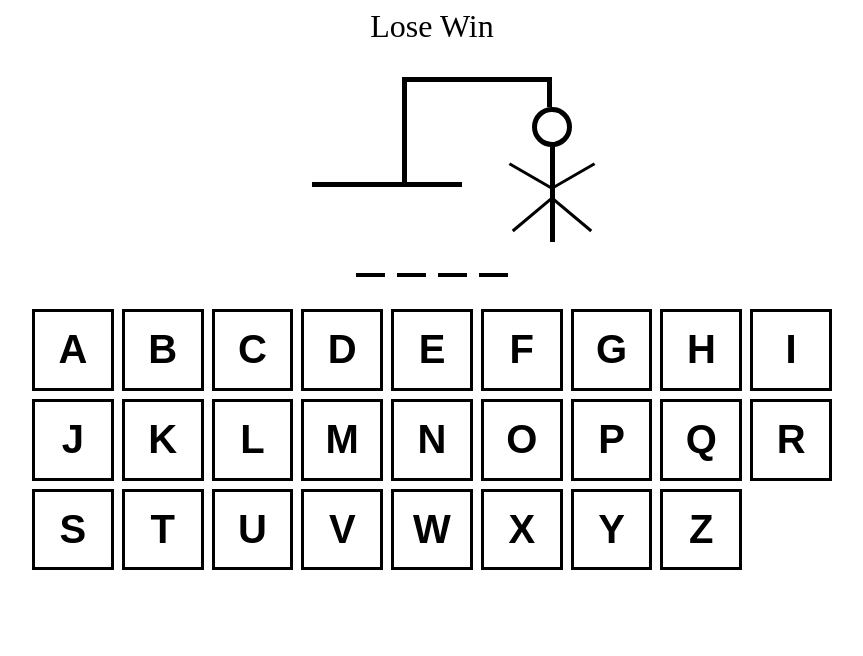
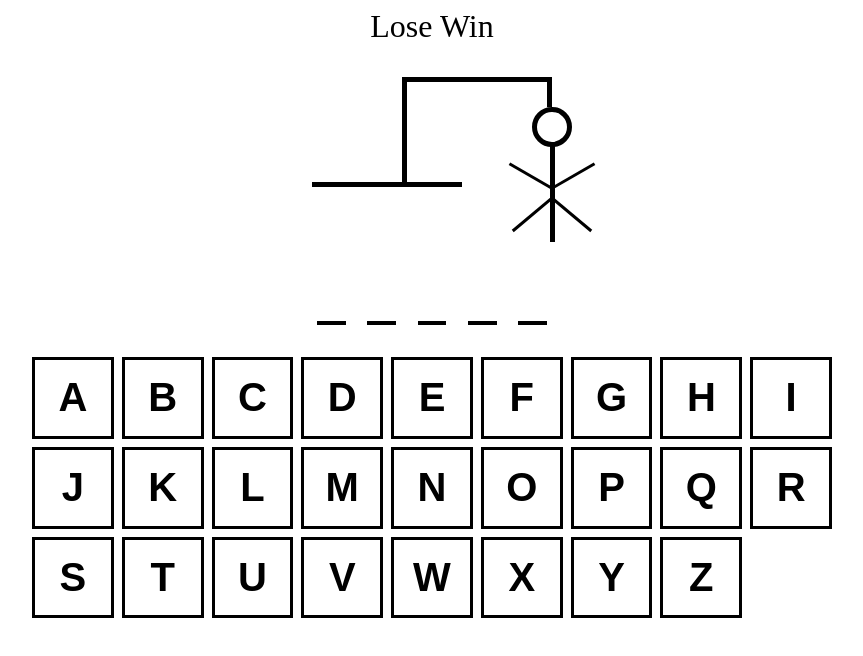
Before and after one commit to AmalShalabi/Hangman-React-Typescript, a React (Vite) app: page / in a window 1280 px wide. Shown: the top 656 px of the page, without its empty margins (208-1071 px from the left). Built offline with nearby package versions, Linux system fonts and the light colour scheme.

Commit message:
Adding Readme

```diff
--- a/src/App.tsx
+++ b/src/App.tsx
@@ -6,8 +6,7 @@ import words from "./wordList.json";
 
 function App() {
   const [wordToGuess, setWordToGuess] = useState(() => {
-    return "test"
-    // return words[Math.floor(Math.random() * words.length)];
+    return words[Math.floor(Math.random() * words.length)];
   });
   const [guessedLetters, setGuessLetters] = useState<string[]>(["a","w", "k","z","l","f"]);
   console.log(wordToGuess);
--- a/src/components/HangmanWord/HangmanWord.tsx
+++ b/src/components/HangmanWord/HangmanWord.tsx
@@ -8,11 +8,12 @@ const HangmanWord = ({guessedLetters,wordToGuess}:HangmanWordProps) => {
     <div
       style={{
         display: "flex",
-        gap: ".25em",
+        gap: ".45em",
         fontSize: "3rem",
         fontWeight: "bold",
         textTransform: "uppercase",
         fontFamily: "monospace",
+        marginTop:"3rem"
       }}
     >
       {wordToGuess.split("").map((letter, index) => (
```
Also changed, not shown: 1 other file (tests, documents, lock files or other folders).
